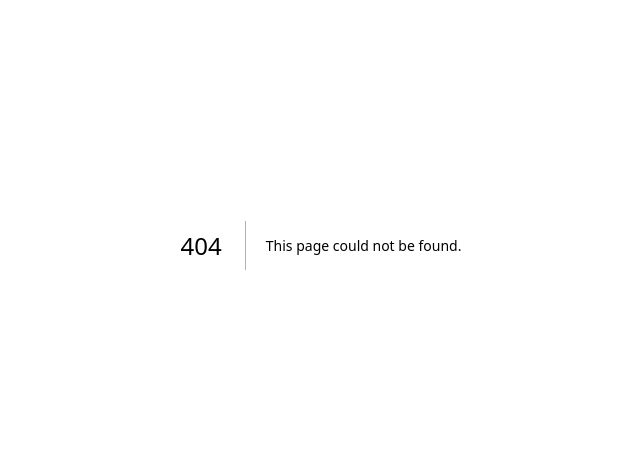
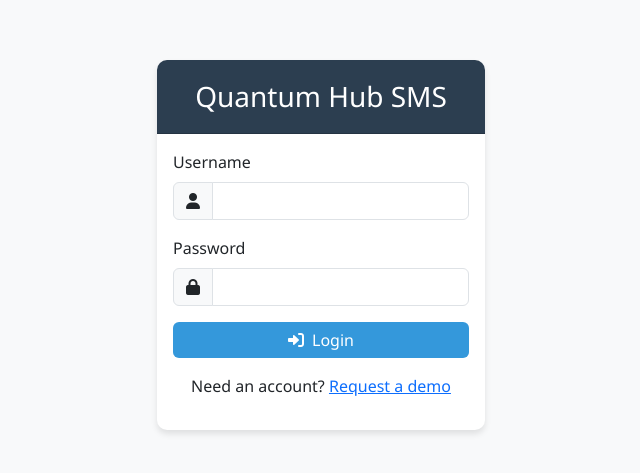
Before and after one commit to Tunes567/Quantum-Hub, a Next.js app: page /login in a window 1280 px wide. Before the commit this address had no page. Shown: the part 155-628 px from the top of the page, without its empty margins (319-959 px from the left). Built offline with nearby package versions, Linux system fonts and the light colour scheme.

Commit message:
Add login functionality and dashboard page

```diff
--- /dev/null
+++ b/pages/api/login.js
@@ -0,0 +1,41 @@
+import { verify } from 'jsonwebtoken';
+import { compare } from 'bcryptjs';
+import sqlite3 from 'sqlite3';
+import { open } from 'sqlite';
+
+// Initialize database connection
+async function openDb() {
+  return open({
+    filename: './users.db',
+    driver: sqlite3.Database
+  });
+}
+
+export default async function handler(req, res) {
+  if (req.method !== 'POST') {
+    return res.status(405).json({ message: 'Method not allowed' });
+  }
+
+  try {
+    const { username, password } = req.body;
+    console.log('Login attempt:', { username }); // Log the attempt
+
+    // For testing, accept any login
+    if (username && password) {
+      return res.status(200).json({
+        message: 'Login successful',
+        user: {
+          id: 1,
+          username: username,
+          role: 'user'
+        }
+      });
+    } else {
+      return res.status(400).json({ message: 'Username and password are required' });
+    }
+
+  } catch (error) {
+    console.error('Login error:', error);
+    return res.status(500).json({ message: 'Internal server error' });
+  }
+}
--- /dev/null
+++ b/pages/dashboard.js
@@ -0,0 +1,52 @@
+import Head from 'next/head';
+
+export default function Dashboard() {
+  return (
+    <>
+      <Head>
+        <title>Dashboard - Quantum Hub SMS</title>
+        <link href="https://cdn.jsdelivr.net/npm/bootstrap@5.3.0/dist/css/bootstrap.min.css" rel="stylesheet" />
+        <link href="https://cdnjs.cloudflare.com/ajax/libs/font-awesome/6.0.0/css/all.min.css" rel="stylesheet" />
+      </Head>
+
+      <div className="container mt-5">
+        <div className="row">
+          <div className="col-12">
+            <h1 className="mb-4">Welcome to Your Dashboard</h1>
+            <div className="card">
+              <div className="card-body">
+                <h5 className="card-title">Quick Stats</h5>
+                <div className="row mt-4">
+                  <div className="col-md-4">
+                    <div className="card bg-primary text-white">
+                      <div className="card-body">
+                        <h6 className="card-subtitle mb-2">Messages Sent</h6>
+                        <h2 className="card-title mb-0">0</h2>
+                      </div>
+                    </div>
+                  </div>
+                  <div className="col-md-4">
+                    <div className="card bg-success text-white">
+                      <div className="card-body">
+                        <h6 className="card-subtitle mb-2">Delivery Rate</h6>
+                        <h2 className="card-title mb-0">0%</h2>
+                      </div>
+                    </div>
+                  </div>
+                  <div className="col-md-4">
+                    <div className="card bg-info text-white">
+                      <div className="card-body">
+                        <h6 className="card-subtitle mb-2">Credits</h6>
+                        <h2 className="card-title mb-0">0</h2>
+                      </div>
+                    </div>
+                  </div>
+                </div>
+              </div>
+            </div>
+          </div>
+        </div>
+      </div>
+    </>
+  );
+}
--- /dev/null
+++ b/pages/login.js
@@ -0,0 +1,175 @@
+import { useState } from 'react';
+import Head from 'next/head';
+import Link from 'next/link';
+import { useRouter } from 'next/router';
+
+export default function Login() {
+  const [username, setUsername] = useState('');
+  const [password, setPassword] = useState('');
+  const [error, setError] = useState('');
+  const [isLoading, setIsLoading] = useState(false);
+  const router = useRouter();
+
+  const handleSubmit = async (e) => {
+    e.preventDefault();
+    setError('');
+    setIsLoading(true);
+
+    try {
+      console.log('Submitting login form...'); // Debug log
+      const res = await fetch('/api/login', {
+        method: 'POST',
+        headers: {
+          'Content-Type': 'application/json',
+        },
+        body: JSON.stringify({ username, password }),
+      });
+
+      const data = await res.json();
+      console.log('Login response:', data); // Debug log
+
+      if (res.ok) {
+        console.log('Login successful, redirecting...'); // Debug log
+        router.push('/dashboard');
+      } else {
+        setError(data.message || 'Login failed');
+      }
+    } catch (err) {
+      console.error('Login error:', err); // Debug log
+      setError('An error occurred. Please try again.');
+    } finally {
+      setIsLoading(false);
+    }
+  };
+
+  return (
+    <>
+      <Head>
+        <title>Login - Quantum Hub SMS</title>
+        <link href="https://cdn.jsdelivr.net/npm/bootstrap@5.3.0/dist/css/bootstrap.min.css" rel="stylesheet" />
+        <link href="https://cdnjs.cloudflare.com/ajax/libs/font-awesome/6.0.0/css/all.min.css" rel="stylesheet" />
+      </Head>
+
+      <style jsx global>{`
+        :root {
+          --primary-color: #2c3e50;
+          --secondary-color: #3498db;
+          --accent-color: #e74c3c;
+          --light-bg: #f8f9fa;
+        }
+
+        body {
+          background-color: var(--light-bg);
+          font-family: 'Segoe UI', Tahoma, Geneva, Verdana, sans-serif;
+          height: 100vh;
+          display: flex;
+          align-items: center;
+          justify-content: center;
+          margin: 0;
+        }
+
+        .login-container {
+          max-width: 400px;
+          width: 100%;
+          padding: 20px;
+        }
+
+        .card {
+          border: none;
+          border-radius: 10px;
+          box-shadow: 0 4px 6px rgba(0, 0, 0, 0.1);
+        }
+
+        .card-header {
+          background-color: var(--primary-color);
+          color: white;
+          border-radius: 10px 10px 0 0 !important;
+          padding: 20px;
+        }
+
+        .btn-primary {
+          background-color: var(--secondary-color);
+          border: none;
+        }
+
+        .btn-primary:hover {
+          background-color: #2980b9;
+        }
+
+        .form-control:focus {
+          border-color: var(--secondary-color);
+          box-shadow: 0 0 0 0.2rem rgba(52, 152, 219, 0.25);
+        }
+      `}</style>
+
+      <div className="login-container">
+        <div className="card">
+          <div className="card-header text-center">
+            <h3 className="mb-0">Quantum Hub SMS</h3>
+          </div>
+          <div className="card-body">
+            {error && (
+              <div className="alert alert-danger">{error}</div>
+            )}
+
+            <form onSubmit={handleSubmit}>
+              <div className="mb-3">
+                <label htmlFor="username" className="form-label">Username</label>
+                <div className="input-group">
+                  <span className="input-group-text"><i className="fas fa-user"></i></span>
+                  <input
+                    type="text"
+                    className="form-control"
+                    id="username"
+                    value={username}
+                    onChange={(e) => setUsername(e.target.value)}
+                    required
+                    disabled={isLoading}
+                  />
+                </div>
+              </div>
+              <div className="mb-3">
+                <label htmlFor="password" className="form-label">Password</label>
+                <div className="input-group">
+                  <span className="input-group-text"><i className="fas fa-lock"></i></span>
+                  <input
+                    type="password"
+                    className="form-control"
+                    id="password"
+                    value={password}
+                    onChange={(e) => setPassword(e.target.value)}
+                    required
+                    disabled={isLoading}
+                  />
+                </div>
+              </div>
+              <div className="d-grid">
+                <button
+                  type="submit"
+                  className="btn btn-primary"
+                  disabled={isLoading}
+                >
+                  {isLoading ? (
+                    <>
+                      <span className="spinner-border spinner-border-sm me-2" role="status" aria-hidden="true"></span>
+                      Logging in...
+                    </>
+                  ) : (
+                    <>
+                      <i className="fas fa-sign-in-alt me-2"></i>Login
+                    </>
+                  )}
+                </button>
+              </div>
+            </form>
+            <div className="text-center mt-3">
+              <p>Need an account? <Link href="/request-demo">Request a demo</Link></p>
+            </div>
+          </div>
+        </div>
+      </div>
+
+      <script src="https://cdn.jsdelivr.net/npm/bootstrap@5.3.0/dist/js/bootstrap.bundle.min.js"></script>
+    </>
+  );
+}
```
Also changed, not shown: package.json (+10 -4 lines), 1 other file (tests, documents, lock files or other folders).
